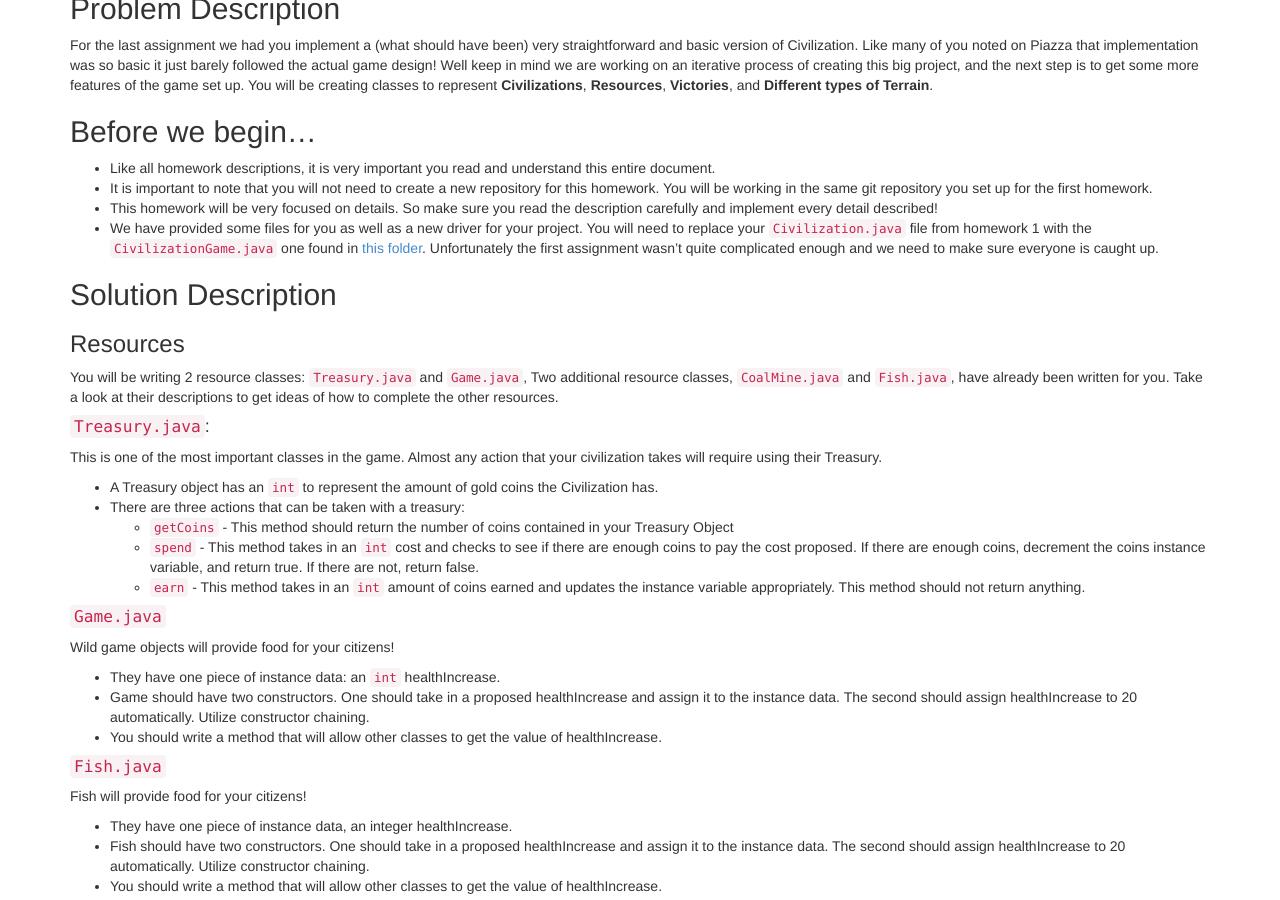
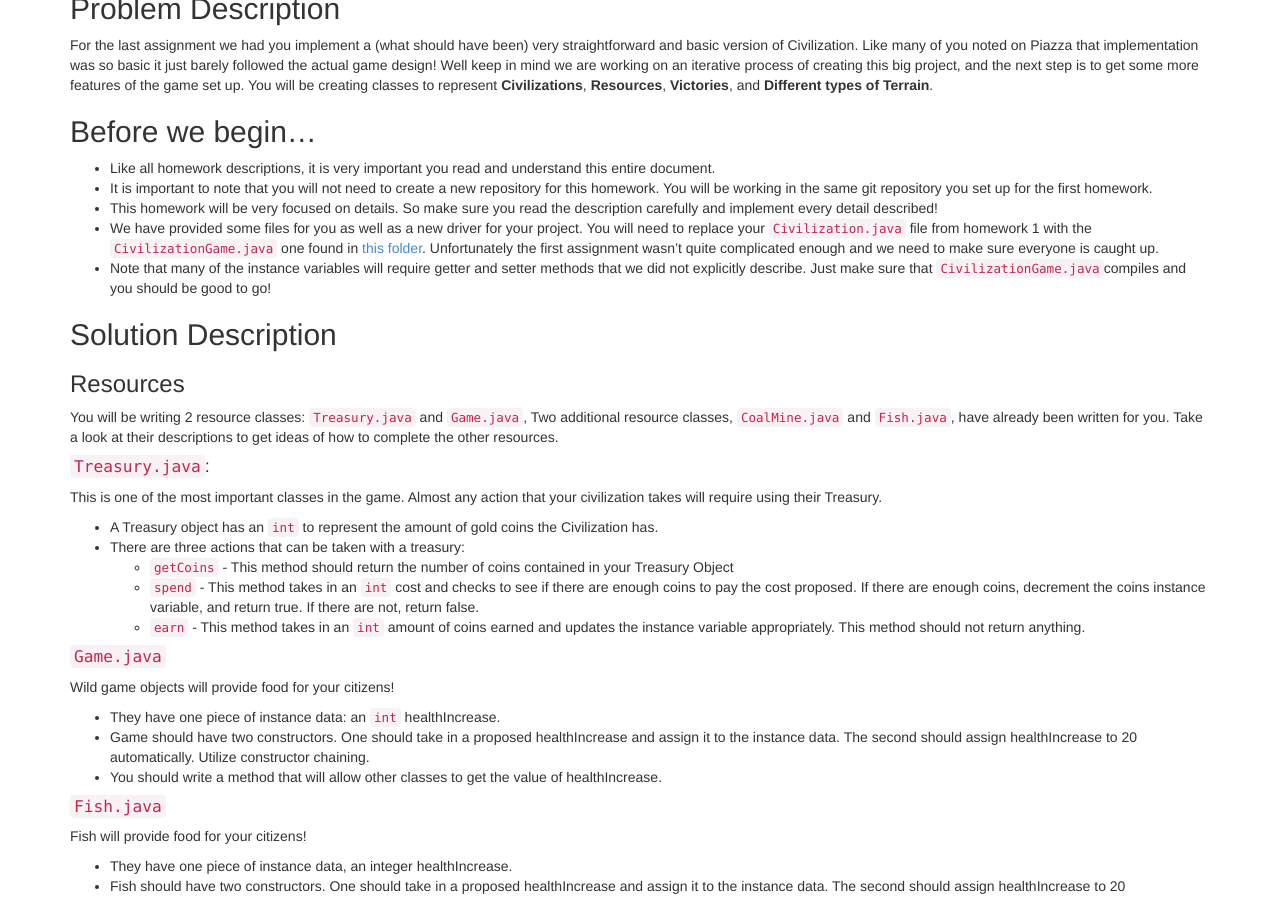
Before and after one commit to cs1331/cs1331.github.io.old, a Jekyll site: the page built from fall2016/hw2/hw2.md, in a window 1280 px wide and 900 px high, scrolled down 391 px. Built offline with Jekyll 4.4.1, drawn with Linux system fonts in a browser that asks for light colours; nearby versions of some CDN libraries; some of the changed text lies outside the part shown.

Commit message:
Fixed driver

```diff
--- a/fall2016/hw2/hw2.md
+++ b/fall2016/hw2/hw2.md
@@ -26,6 +26,7 @@ For the last assignment we had you implement a (what should have been) very stra
 * It is important to note that you will not need to create a new repository for this homework. You will be working in the same git repository you set up for the first homework.
 * This homework will be very focused on details. So make sure you read the description carefully and implement every detail described!
 * We have provided some files for you as well as a new driver for your project. You will need to replace your `Civilization.java` file from homework 1 with the `CivilizationGame.java` one found in [this folder](./hw2.zip). Unfortunately the first assignment wasn't quite complicated enough and we need to make sure everyone is caught up.
+* Note that many of the instance variables will require getter and setter methods that we did not explicitly describe. Just make sure that `CivilizationGame.java`compiles and you should be good to go!
 
 ## Solution Description
 
@@ -141,7 +142,9 @@ This class represents the population of a certain civilization as a whole.
     * `fish` takes in a River instance as a parameter and returns the result of the fishing trip
     * `canCook` takes in as parameters `Game` and some Coal. If possible, burn coal 4 times, increase the number of warriors by 40, increase the number of civillians by 60 and return true. Otherwise return false.
     * `canCook` takes in as parameters `Fish` and some Coal. If possible, burn coal 4 times, increase the number of warriors by 10, increase the number of civillians by 15, and return true. Otherwise return false.
+
 ### Settlements
+Below describes the classes involved in settling new cities.
 
 #### `Building.java`
 This class has already been written for you. We provide it's description below.
```
Also changed, not shown: 1 other file.
